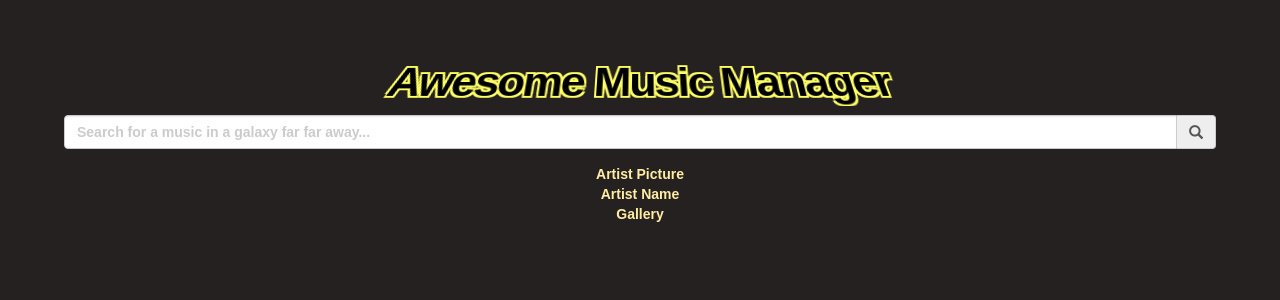
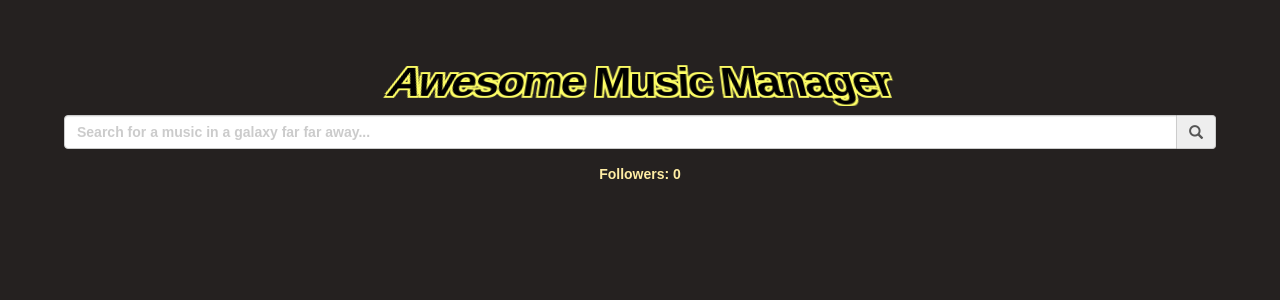
Before and after one commit to natanfrost/awesome_music_manager, a React (Create React App) app: page / in a window 1280 px wide. Shown: the top 300 px of the page. Built offline with nearby package versions, Linux system fonts and the light colour scheme; a web font is replaced by a local one.

Commit message:
added class for profile

```diff
--- a/src/App.jsx
+++ b/src/App.jsx
@@ -1,17 +1,19 @@
 import React, { Component } from 'react';
 import './App.css';
 import { FormGroup, FormControl, InputGroup, Glyphicon } from 'react-bootstrap';
+import Profile from './Profile';
 
 class App extends Component{
     constructor(props){
         super(props);
         this.state = {
-            query: ''
+            query: '',
+            artist: null
         }
     }
 
     search(){
-        var token = 'BQDY22y0EsDfRbqM3g9-RiujhQ8Dpf_y-R3GGmSavZpm4gd0xOVJpquEp10_2QF5zi2GNYSfEBc9Er5CAOe0ie8SyAqHYaRHhaBHZgikHtgAiuNZZBS8UkVvcMkeRwY2AJiG7yHFV_3MoHh9OptBTioInAbI&refresh_token=AQAfGolzLLxt9V1eGBjnDDwaeMBPmG8y2E1umBW1xqjX8v90FHQIqMBCzEUGQk82oS3On-F_Ihp29_1cKfEdL1dVjuKxFLRIYZrRFeIfd8IgikAiCMnhXqFPvy_cCOXohUA'
+        var token = 'BQCAaOrzyvCAOEGM2rFphF6qqQLeZ9Ia1R8NKht-O8xAr3hUMDTZStXtaX_RV2qftFBFaQgHoiJGbyvjDnlc0Q3xxPzgJ8fQSZgwOqpIiyQLtF9JpylGJluzZ2S718aQGBpJDWdiyQ8OtDqF2FVz9gFT2k2q'
         const BASE_URL = 'https://api.spotify.com/v1/search?q='
         const FETCH_URL = `${BASE_URL}${this.state.query}&type=artist&limit=1`;
         fetch(FETCH_URL, {
@@ -23,7 +25,13 @@
             cache: 'default'
         })
         .then(response => response.json())
-        .then(json => console.log(json));
+        .then(json => {
+            console.log(json);
+            const artist = json.artists.items[0];
+            this.setState({artist});
+            console.log(artist);
+
+        });
     }
 
     render(){
@@ -49,13 +57,10 @@
                     </InputGroup>
                 </FormGroup>
 
-                <div className="profile">
-                    <div>Artist Picture</div>
-                    <div>Artist Name</div>
-                </div>
+                <Profile artist={this.state.artist}/>
 
                 <div className="gallery">
-                    Gallery
+
                 </div>
 
             </div>
--- /dev/null
+++ b/src/Profile.jsx
@@ -0,0 +1,25 @@
+import React, { Component } from 'react';
+import './App.css';
+
+class Profile extends Component{
+    render(){
+
+        let artist = {
+            name: '',
+            followers: {total: 0}
+        };
+
+        if(this.props.artist !== null){
+            artist = this.props.artist;
+        }
+
+        return(
+            <div>
+                <div>{artist.name}</div>
+                <div>Followers: {artist.followers.total}</div>
+            </div>
+        )
+    }
+}
+
+export default Profile;
```
